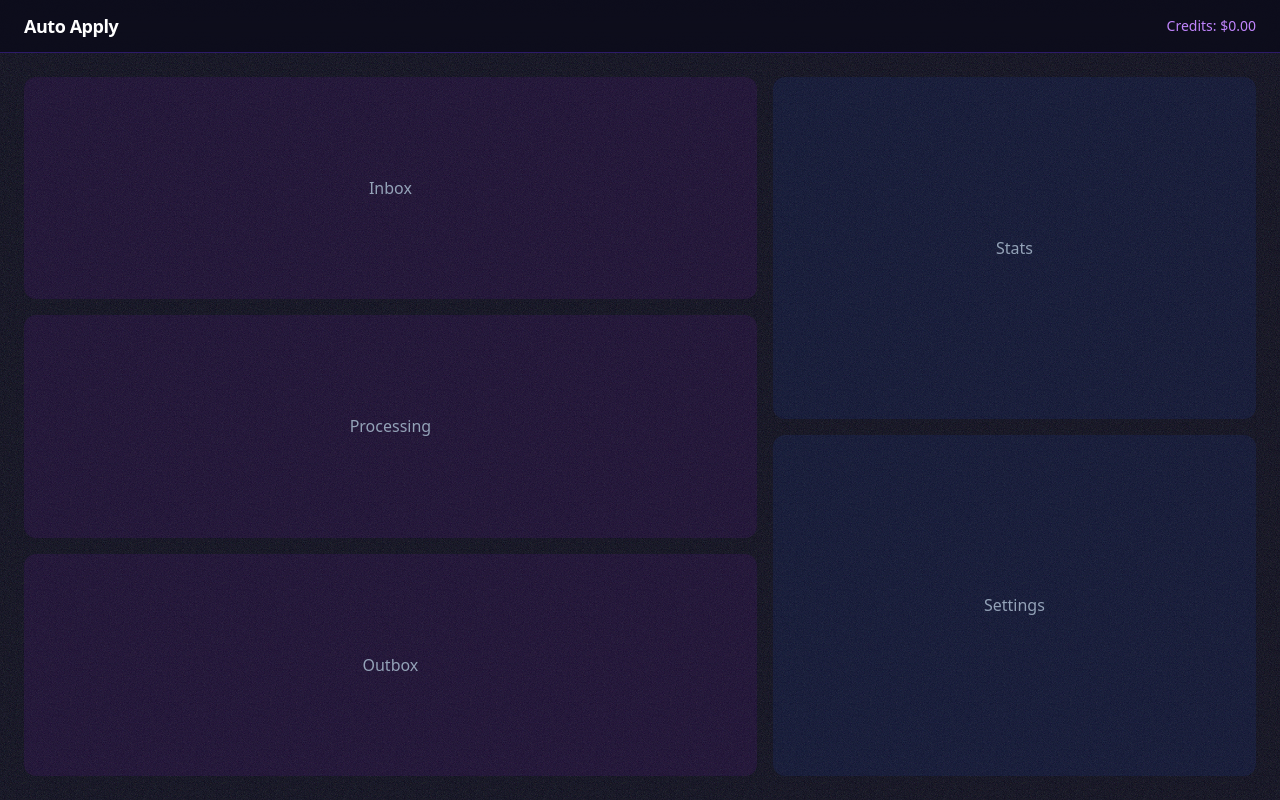
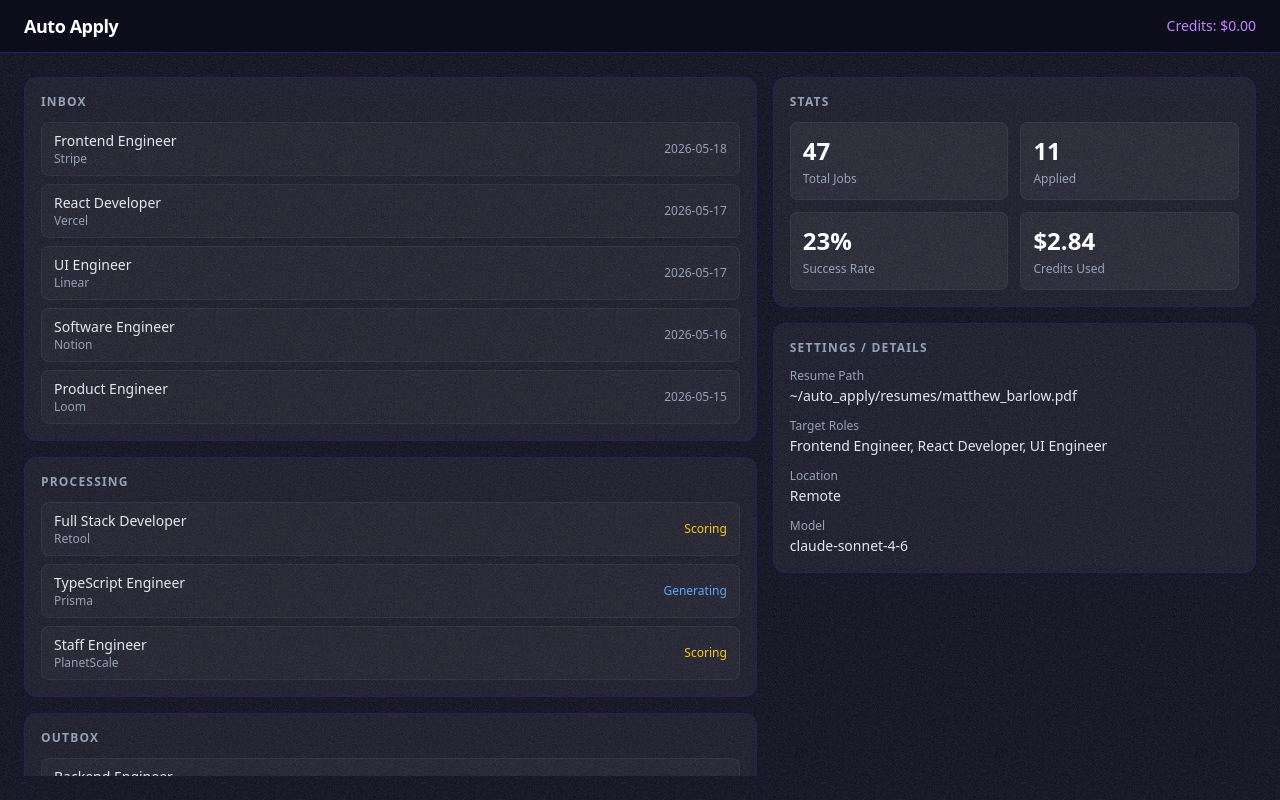
Before and after one commit to thebarlow/AutoApply, a React (Vite) app in the folder react-dashboard/: page / in a window 1280 px wide. Built offline with nearby package versions, Linux system fonts and the light colour scheme.

Commit message:
[feat] Wire all widgets into dashboard layout

```diff
--- a/react-dashboard/src/App.jsx
+++ b/react-dashboard/src/App.jsx
@@ -1,21 +1,24 @@
 import Navbar from './components/Navbar'
 import Dashboard from './components/Dashboard'
+import Inbox from './components/widgets/Inbox'
+import Processing from './components/widgets/Processing'
+import Outbox from './components/widgets/Outbox'
+import Stats from './components/widgets/Stats'
+import Settings from './components/widgets/Settings'
 
 export default function App() {
   return (
     <div className="min-h-screen text-space-text">
       <Navbar />
       <Dashboard>
-        {/* Left column: 3/5 = 60% */}
-        <div className="col-span-3 flex flex-col gap-4">
-          <div className="bg-purple-900/20 rounded-xl flex-1 flex items-center justify-center text-space-dim">Inbox</div>
-          <div className="bg-purple-900/20 rounded-xl flex-1 flex items-center justify-center text-space-dim">Processing</div>
-          <div className="bg-purple-900/20 rounded-xl flex-1 flex items-center justify-center text-space-dim">Outbox</div>
+        <div className="col-span-3 flex flex-col gap-4 overflow-hidden">
+          <Inbox />
+          <Processing />
+          <Outbox />
         </div>
-        {/* Right column: 2/5 = 40% */}
-        <div className="col-span-2 flex flex-col gap-4">
-          <div className="bg-blue-900/20 rounded-xl flex-1 flex items-center justify-center text-space-dim">Stats</div>
-          <div className="bg-blue-900/20 rounded-xl flex-1 flex items-center justify-center text-space-dim">Settings</div>
+        <div className="col-span-2 flex flex-col gap-4 overflow-hidden">
+          <Stats />
+          <Settings />
         </div>
       </Dashboard>
     </div>
```
